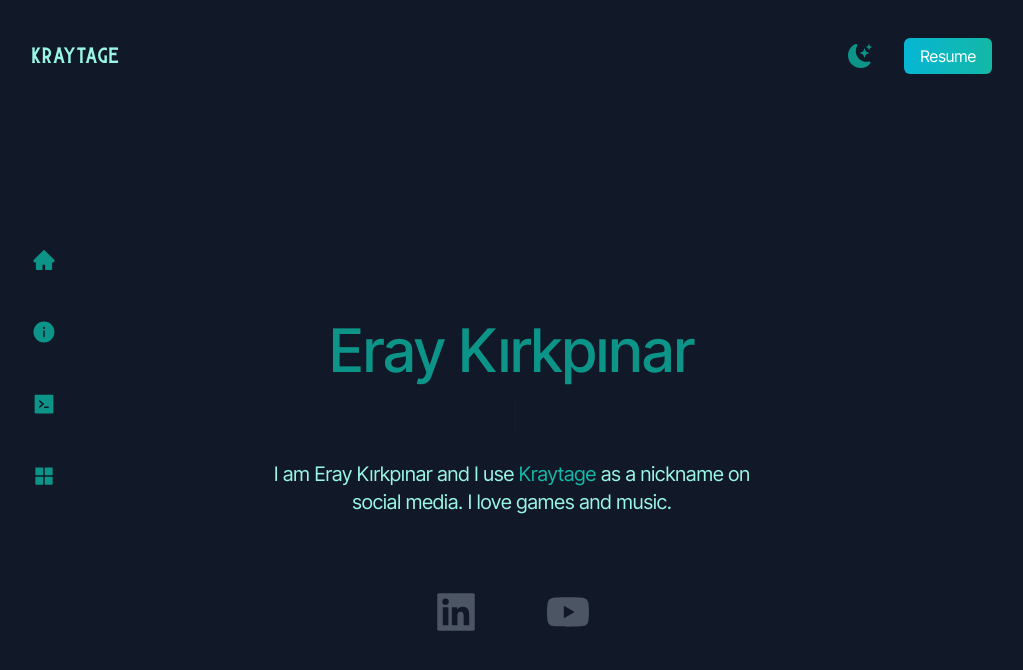
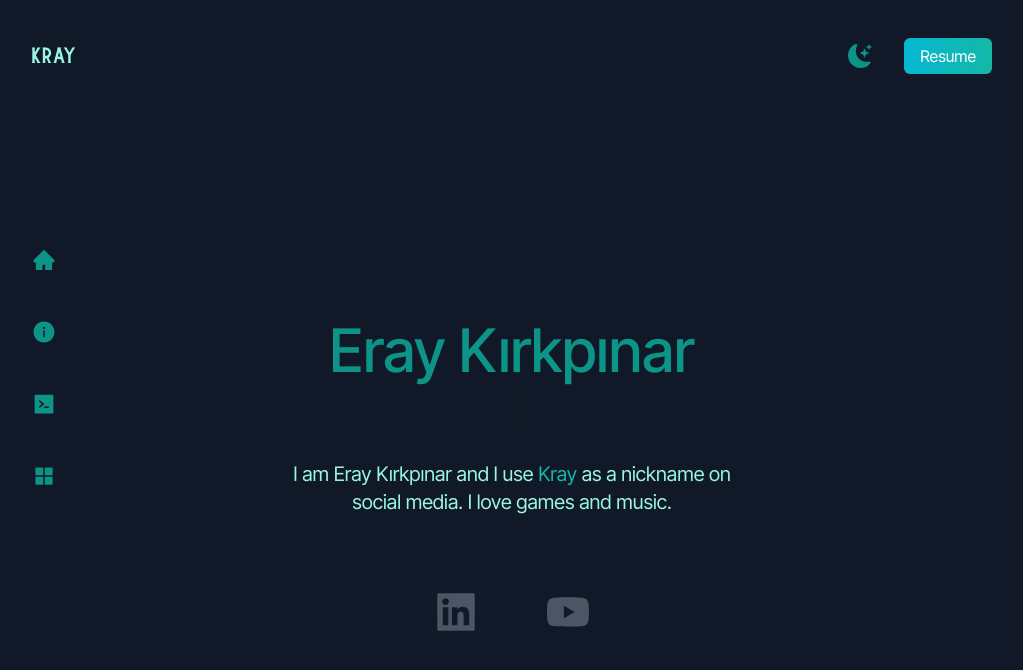
Before and after one commit to eraykrkpnr/react-portfolio, a Next.js app: page / in a window 1280 px wide. Shown: the top 670 px of the page, without its empty margins (128-1151 px from the left). Built offline with nearby package versions, Linux system fonts and the light colour scheme.

Commit message:
Kraytage -> Kray

```diff
--- a/pages/index.js
+++ b/pages/index.js
@@ -29,7 +29,7 @@ export default function Home() {
   return (
     <div className={darkMode ? "dark font-InterTight" : "font-InterTight"}>
       <Head>
-        <title>Kraytage</title>
+        <title>Kray</title>
         <meta name="description" content="Generated by create next app" />
         <link rel="icon" href="/favicon.ico" />
       </Head>
@@ -54,7 +54,7 @@ export default function Home() {
               }}
               className=" text-2xl font-burtons dark:text-teal-200"
             >
-              kraytage
+              kray
             </motion.h1>
             <motion.ul
               initial={{
@@ -110,7 +110,7 @@ export default function Home() {
               </h3>
               <p className="text-md py-5 leading-8 text-gray-800 md:text-xl max-w-xl mx-auto dark:text-teal-200">
                 I am Eray Kırkpınar and I use{" "}
-                <span className="text-teal-500">Kraytage</span> as a nickname on
+                <span className="text-teal-500">Kray</span> as a nickname on
                 <br />
                 social media. I love games and music.
               </p>
```
